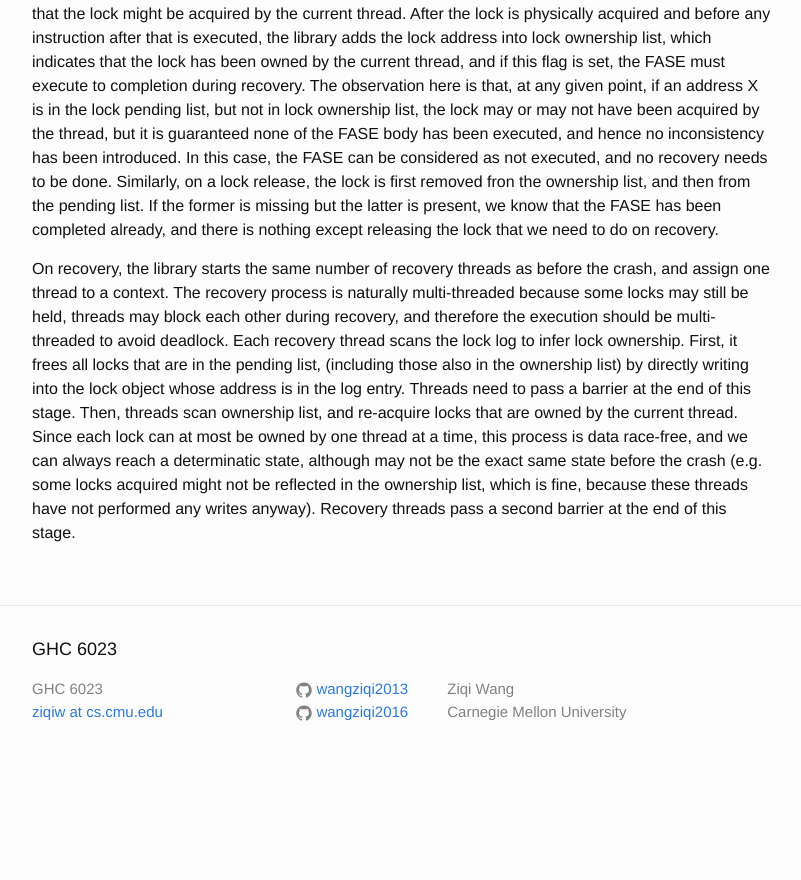
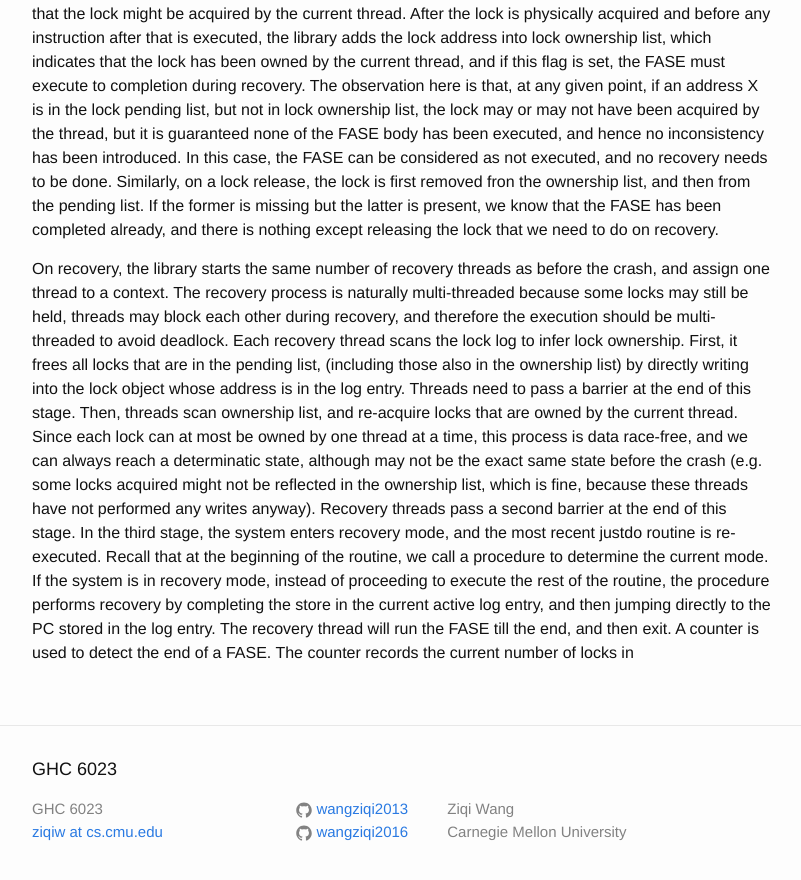
Before and after one commit to wangziqi2013/wangziqi2013.github.io, a Jekyll site: the page built from _posts/2019-08-08-justdo.markdown, in a window 1280 px wide and 900 px high, scrolled down 2485 px. Shown: the top 880 px of the window, without its empty margins (238-1039 px from the left). Built offline with Jekyll 4.4.1, drawn with Linux system fonts in a browser that asks for light colours; before the commit the page ends 3268 px from its top, so only the background shows below that.

Commit message:
Working on third stage

```diff
--- a/_posts/2019-08-08-justdo.markdown
+++ b/_posts/2019-08-08-justdo.markdown
@@ -106,3 +106,9 @@ re-acquire locks that are owned by the current thread. Since each lock can at mo
 this process is data race-free, and we can always reach a determinatic state, although may not be the exact same state before
 the crash (e.g. some locks acquired might not be reflected in the ownership list, which is fine, because these threads
 have not performed any writes anyway). Recovery threads pass a second barrier at the end of this stage.
+In the third stage, the system enters recovery mode, and the most recent justdo routine is re-executed. Recall that at the
+beginning of the routine, we call a procedure to determine the current mode. If the system is in recovery mode, instead
+of proceeding to execute the rest of the routine, the procedure performs recovery by completing the store in the
+current active log entry, and then jumping directly to the PC stored in the log entry. The recovery thread will run the
+FASE till the end, and then exit. A counter is used to detect the end of a FASE. The counter records the current number
+of locks in
```
